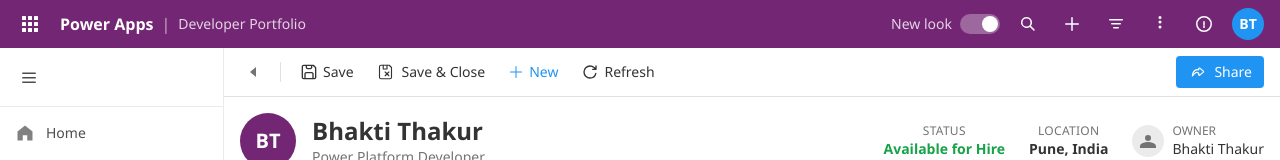
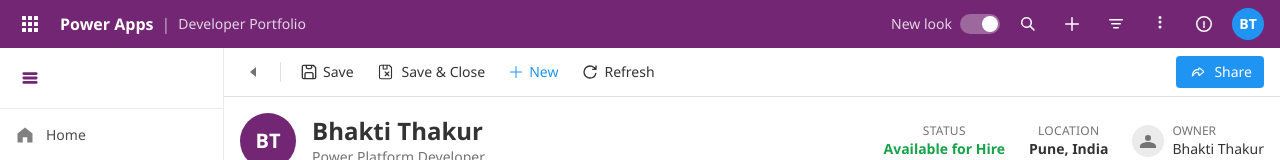
Before and after one commit to bhakti-thakur/Portfolio, a React (Vite) app: page / in a window 1280 px wide. Shown: the top 160 px of the page. Built offline with nearby package versions, Linux system fonts and the light colour scheme.

Commit message:
minor design changes: major impact

```diff
--- a/src/components/PowerSidebar.tsx
+++ b/src/components/PowerSidebar.tsx
@@ -65,8 +65,10 @@
       {/* Menu button */}
       <div className="p-3 border-b border-sidebar-border">
         <button onClick={onMenuClick} className="p-2 hover:bg-muted rounded">
-          <svg width="18" height="18" viewBox="0 0 18 18" fill="currentColor" className="text-sidebar-foreground">
-            <path d="M2.25 4.5h13.5v1.5H2.25v-1.5zm0 4.5h13.5v1.5H2.25V9zm0 4.5h13.5v1.5H2.25v-1.5z"/>
+          <svg width="20" height="20" viewBox="0 0 18 18" fill="currentColor" className="text-primary">
+            <rect x="2.25" y="3.75" width="13.5" height="2.5" rx="1" />
+            <rect x="2.25" y="7.75" width="13.5" height="2.5" rx="1" />
+            <rect x="2.25" y="11.75" width="13.5" height="2.5" rx="1" />
           </svg>
         </button>
       </div>
--- a/src/components/PowerToolbar.tsx
+++ b/src/components/PowerToolbar.tsx
@@ -108,11 +108,13 @@
         {/* Mobile menu button */}
         <button
           onClick={onMenuClick}
-          className="md:hidden p-1.5 hover:bg-muted rounded text-muted-foreground"
+          className="md:hidden p-2 hover:bg-muted rounded"
           aria-label="Open navigation menu"
         >
-          <svg width="18" height="18" viewBox="0 0 18 18" fill="currentColor">
-            <path d="M2.25 4.5h13.5v1.5H2.25v-1.5zm0 4.5h13.5v1.5H2.25V9zm0 4.5h13.5v1.5H2.25v-1.5z"/>
+          <svg width="20" height="20" viewBox="0 0 18 18" fill="currentColor" className="text-primary">
+            <rect x="2.25" y="3.75" width="13.5" height="2.5" rx="1" />
+            <rect x="2.25" y="7.75" width="13.5" height="2.5" rx="1" />
+            <rect x="2.25" y="11.75" width="13.5" height="2.5" rx="1" />
           </svg>
         </button>
 
--- a/src/components/sections/FeaturedProjectsSection.tsx
+++ b/src/components/sections/FeaturedProjectsSection.tsx
@@ -25,7 +25,7 @@
 
             <div className="space-y-4">
               {projects.map((project, index) => (
-                <div key={index} className="border border-border rounded p-4 sm:overflow-hidden hover:shadow-lg transition-shadow">
+                <div key={index} className="border border-border rounded p-3 sm:p-4 hover:shadow-lg transition-shadow">
                   <div className="flex items-start gap-3 ">
                     <div className={`hidden sm:flex w-6 h-6 rounded-full ${project.color} items-center justify-center text-primary-foreground text-xs font-bold`}>
                       {project.name.charAt(0)}
@@ -48,7 +48,7 @@
                       </div>
                       <p className="text-xs text-muted-foreground">Modified on: {project.modified}</p>
 
-                      <div className="mt-3 p-3 bg-muted/30 rounded">
+                      <div className="mt-3 p-2 sm:p-3 bg-muted/30 rounded break-words">
                         <ul className="text-sm text-foreground space-y-1">
                           {project.description.map((item, i) => (
                             <li key={i}>• {item}</li>
@@ -56,8 +56,8 @@
                         </ul>
                       </div>
 
-                      <div className="mt-3 flex items-center justify-between">
-                        <div className="flex items-center gap-2">
+                      <div className="mt-3">
+                        <div className="flex items-center flex-wrap gap-1.5 sm:gap-2">
                           {project.tags.map((tag, i) => (
                             <span key={i} className="text-xs px-2 py-0.5 bg-accent/10 text-accent rounded font-medium">
                               {tag}
```
